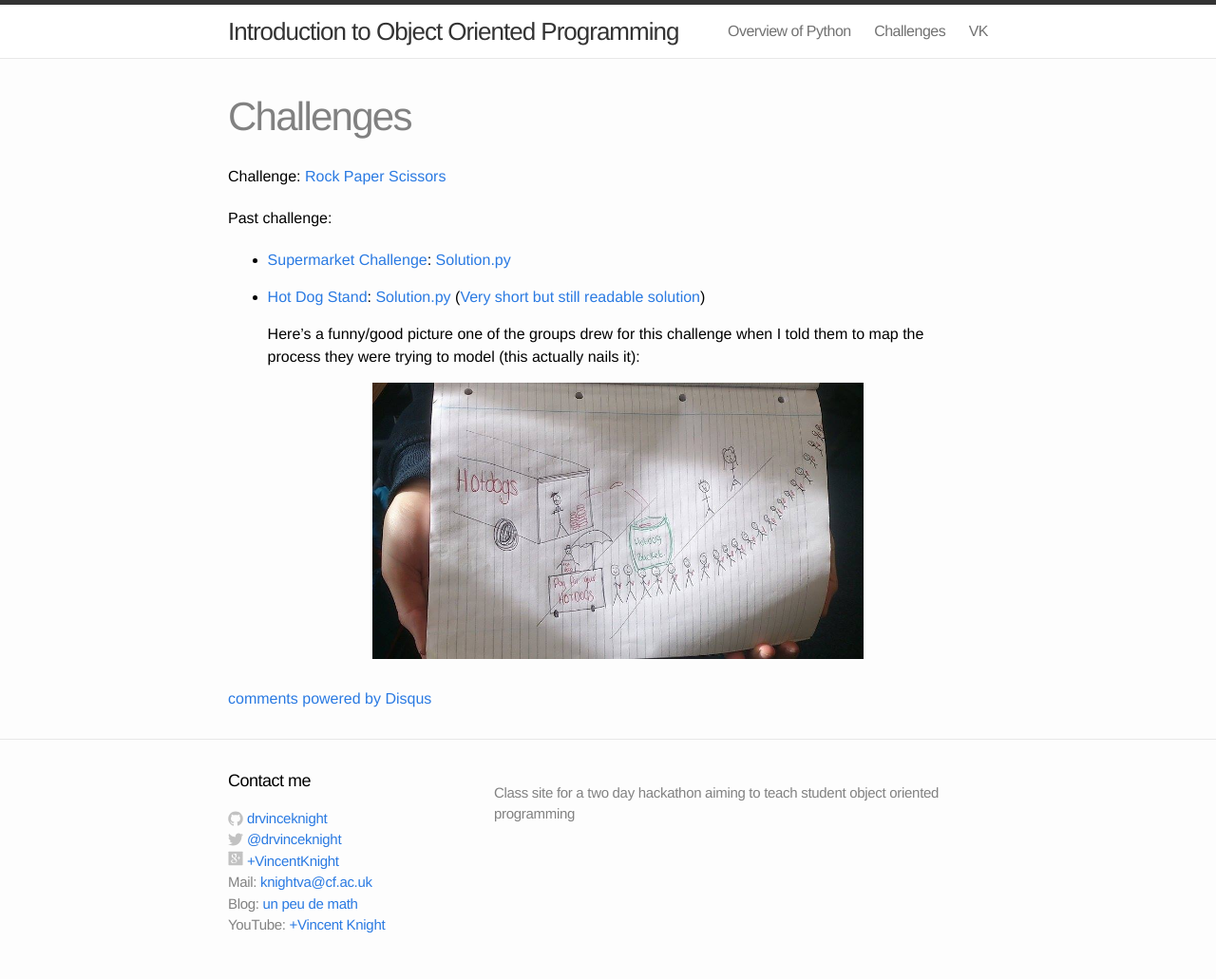
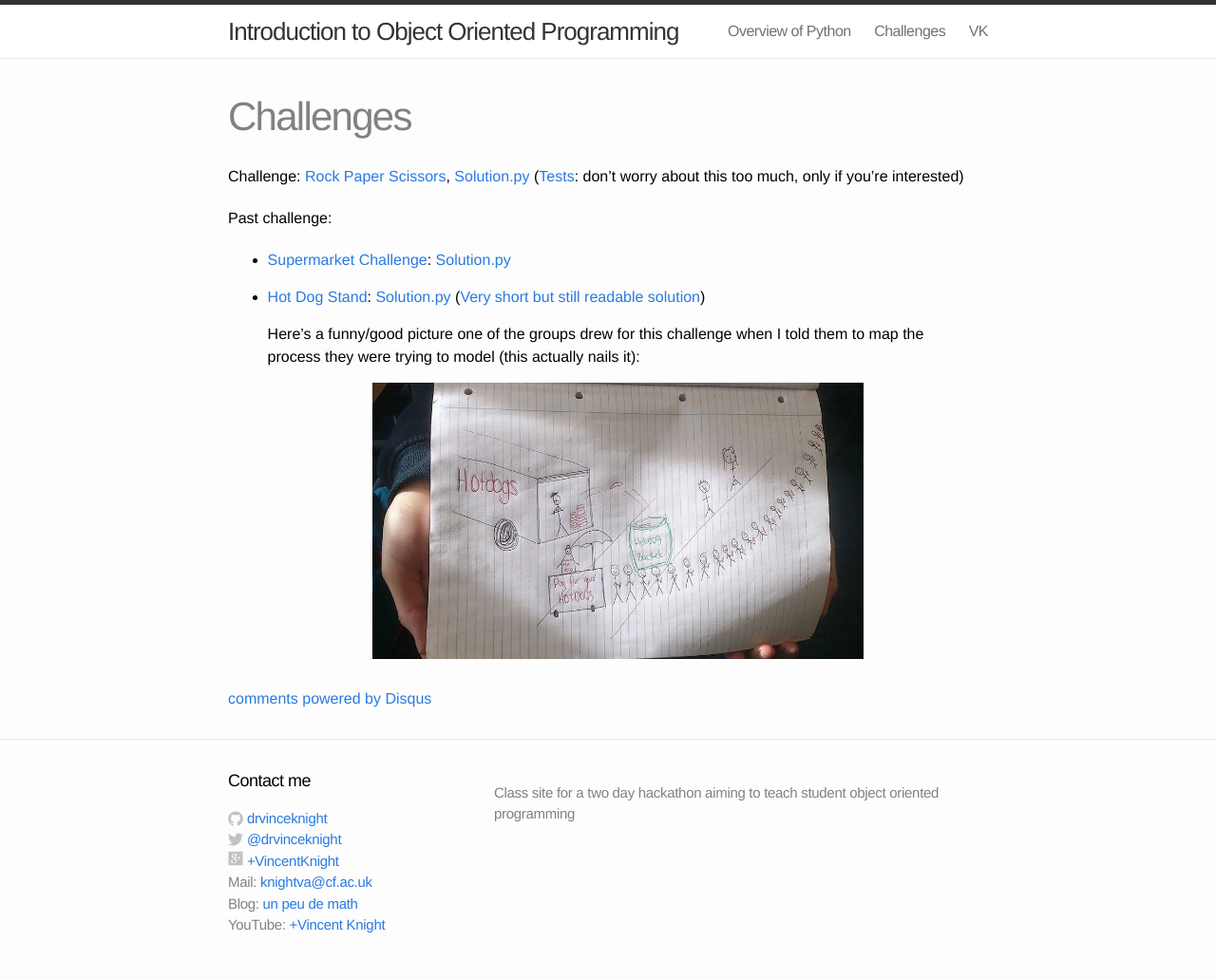
Before and after one commit to drvinceknight/Introduction_to_OOP, a Jekyll site: the page built from Challenges/index.md, in a window 1280 px wide. Shown: the whole page at 95% size. Built offline with Jekyll 4.4.1, drawn with Linux system fonts in a browser that asks for light colours; comment, search, counter and statistics services are not loaded.

Commit message:
Adding links to solution.

```diff
--- a/Challenges/index.md
+++ b/Challenges/index.md
@@ -5,7 +5,8 @@ categories : challenges
 comments   : true
 ---
 
-Challenge: [Rock Paper Scissors](./RPS)
+Challenge: [Rock Paper Scissors](./RPS), [Solution.py](./RPS/Solution.py)
+([Tests](./RPS/test_solution.py): don't worry about this too much, only if you're interested)
 
 Past challenge:
 
```
